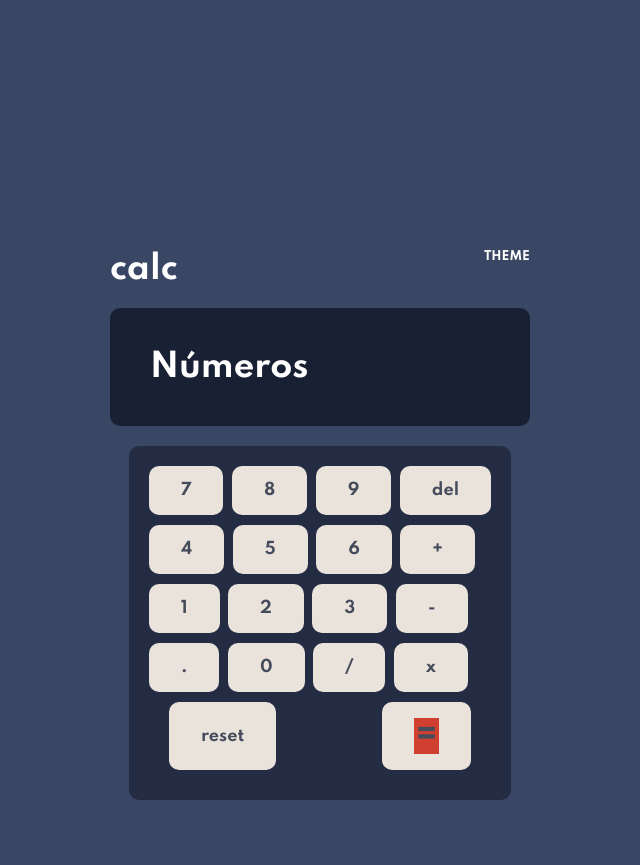
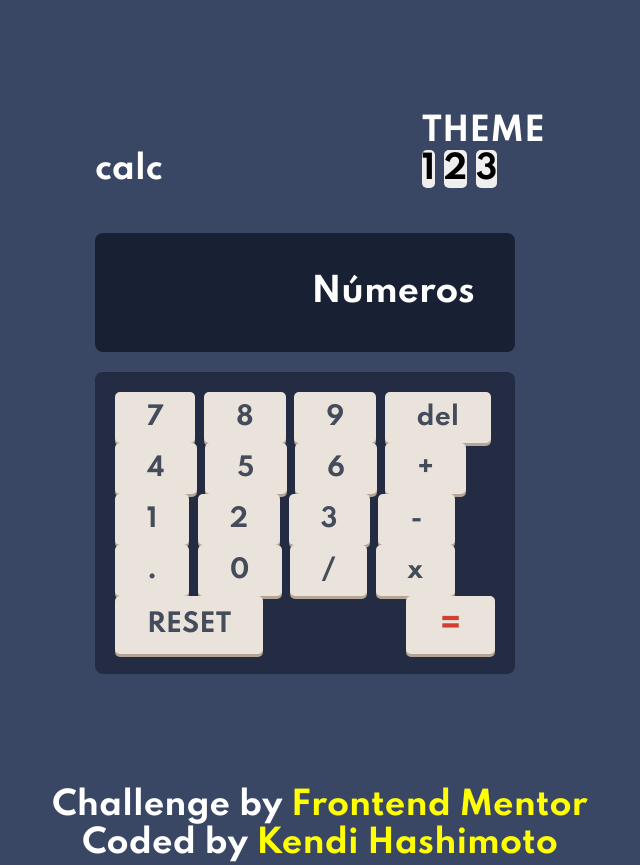
Before and after one commit to KendiHashimoto/Calculator, a plain HTML site: page index.html in a window 1280 px wide. Shown: the top 865 px of the page, without its empty margins (320-960 px from the left). Drawn offline with Linux system fonts and the light colour scheme.

Commit message:
algumas alterações

```diff
--- a/assets/CSS/Calculator.CSS
+++ b/assets/CSS/Calculator.CSS
@@ -14,7 +14,7 @@
 
     /* THEME 1 TEXT */
     --very-dark-grayish-blue : hsl(221, 14%, 31%);
-    --white: hsl(0, 0, 100%);
+    /* white */
 
     /* THEME 2 BACKGROUNDS */
     --light-gray : hsl(0, 0%, 90%);      /* main background */
@@ -67,69 +67,100 @@ a {
     text-decoration: none;
 }
 
-#container {
-    display: flex;
-    justify-content: center;
-    align-items: center;
-    flex-direction: column;
-    margin: 250px auto;
+button {
+    border-radius: 5px;
+    border: none;
+    cursor: pointer;
+    outline: none;
+    transition: opacity, 0.3s, color, 0.3s;
 }
 
-.calc-theme {
+button:hover {
+    opacity: 0.9;
+}
+
+button:active {
+    position: relative;
+    left: 1px;
+    top: 1px;
+}
+
+#container {
+    margin: 3.5rem auto;
+    max-width: 450px;
+}
+
+.calc-theme-bar {
     display: flex;
     justify-content: space-between;
-    width: 420px;
+    align-items: flex-end;
     color: white;
+    margin-bottom: 1.4rem;
+}
+
+.calc-theme .text {
+    font-size: 3px;
+}
+
+.calc-theme .calc {
+    font-size: 25px;
 }
 
 .change-theme {
-    font-size: 12px;
+    font-size: 10px;
 }
 
 .result {
+    display: flex;
+    justify-content: flex-end;
     padding: 40px;
     margin: 20px 0px;
-    border-radius: 10px;
+    border-radius: 8px;
     width: 420px;
     background-color: var(--very-dark-desaturated-blue);
     color: white;
 }
 
+.result > p {
+    font-size: 33px;
+}
+
 .buttons-area {
     background-color: var(--very-dark-desaturated-medium);
     padding: 20px;
-    border-radius: 10px;
+    width: 420px;
+    border-radius: 8px;
 }
 
 .buttons-area button {
     background-color: var(--light-grayish-orange);
-    border: none;
+    box-shadow: 0px 3px  var(--grayish-orange);
     color: var(--very-dark-grayish-blue);
-    padding: 15px 32px;
+    padding: 10px 32px;
     text-align: center;
     text-decoration: none;
     display: inline-block;
     font-size: 16px;
-    justify-content: space-around;
-    border-radius: 10px;
+    justify-content: space-between;
+    font-size: 25px;
 }
 
-.buttons-2 {
+.first-line .second-line .three-line .four-line {
+    margin-bottom: 22px;
+}
+
+.reset-igual {
     display: flex;
-    padding: 0px 20px;
+    padding: -3px 20px;
     justify-content: space-between;
+}
+
+.igual {
+    color: var(--key-red);
 }
 
 .reset-del-color {
     background-color: var(--desaturated-dark-blue);
-}
-
-.buttons-area p {
-    margin-bottom: 10px;
-}
-
-.igual {
-    background-color: var(--key-red);
 }
 
 footer {
--- a/index.html
+++ b/index.html
@@ -10,55 +10,80 @@
 </head>
 <body>
   <main id="container">
-    <div class="calc-theme">
-      <p>calc</p>
-      <p class="change-theme">THEME</p>
+
+    <!-- Área da troca de temas -->
+    <header>
+      <div class="calc-theme-bar">
+        <p class="calc">calc</p>
+          <div class="header-themes">
+            <p class="text">THEME</p>
+              <div class="themes-change-buttons">
+                <button id="btn-theme-1" class="header__themes___change____buttons_____btn text">1</button>
+                <button id="btn-theme-2" class="header__themes___change____buttons_____btn text">2</button>
+                <button id="btn-theme-3" class="header__themes___change____buttons_____btn text">3</button>
               </div>
 
+            <div id="theme-bar" class="header__themes___change____bar">
+              <div id="theme-circle" class="header__themes___change____bar_____circle"></div>
+            </div>
+          </div>
+      </div>
+    </header>
+
+    <!-- Resultado das operações -->
     <div class="result">
       <p>Números</p>
     </div>
 
     <div class="buttons-area">
-        <p>
+
+      <div class="first-line">
         <button>7</button>
         <button>8</button>
         <button>9</button>
         <button class="reset-del-color">del</button>
-        </p>
-        <p>
+      </div>
+
+      <div class="second-line">
         <button>4</button>
         <button>5</button>
         <button>6</button>
         <button>+</button>
-        </p>
-        <p>
+      </div>
+
+      <div class="three-line">
         <button>1</button>
         <button>2</button>
         <button>3</button>
         <button>-</button>
-        </p>
-        <p>
+      </div>
+
+      <div class="four-line">
         <button>.</button>
         <button>0</button>
         <button>/</button>
         <button>x</button>
-        </p>
-       <p>
-        <div class="buttons-2">
-          <button class="reset-del-color">reset</button>
+      </div>
+
+        <!-- Botões diferentes -->
+        <div class="reset-igual">
+          <button class="reset-del-color">RESET</button>
           <button><span class="igual">=</span></button>
         </div>
-      </p>
+
     </div>
   </main>
 
   <footer>
     <nav>
-      <P>Challenge by <a href="https://www.frontendmentor.io?ref=challenge" target="_blank">Frontend Mentor</a></P>
-      <P>Coded by <a href="https://github.com/Hashimoto1312" target="blank">Kendi Hashimoto</a></P>
+      <P>
+         Challenge by <a href="https://www.frontendmentor.io?ref=challenge" target="_blank">Frontend Mentor</a></P>
+          <P>Coded by <a href="https://github.com/Hashimoto1312" target="blank">Kendi Hashimoto</a>
+      </P>
     </nav>
   </footer>
+
   <script src="./assets/SCRIPT/Calculator.JS"></script>
+
 </body>
 </html>
```
Lines whose indentation alone changed are shown as unchanged.
